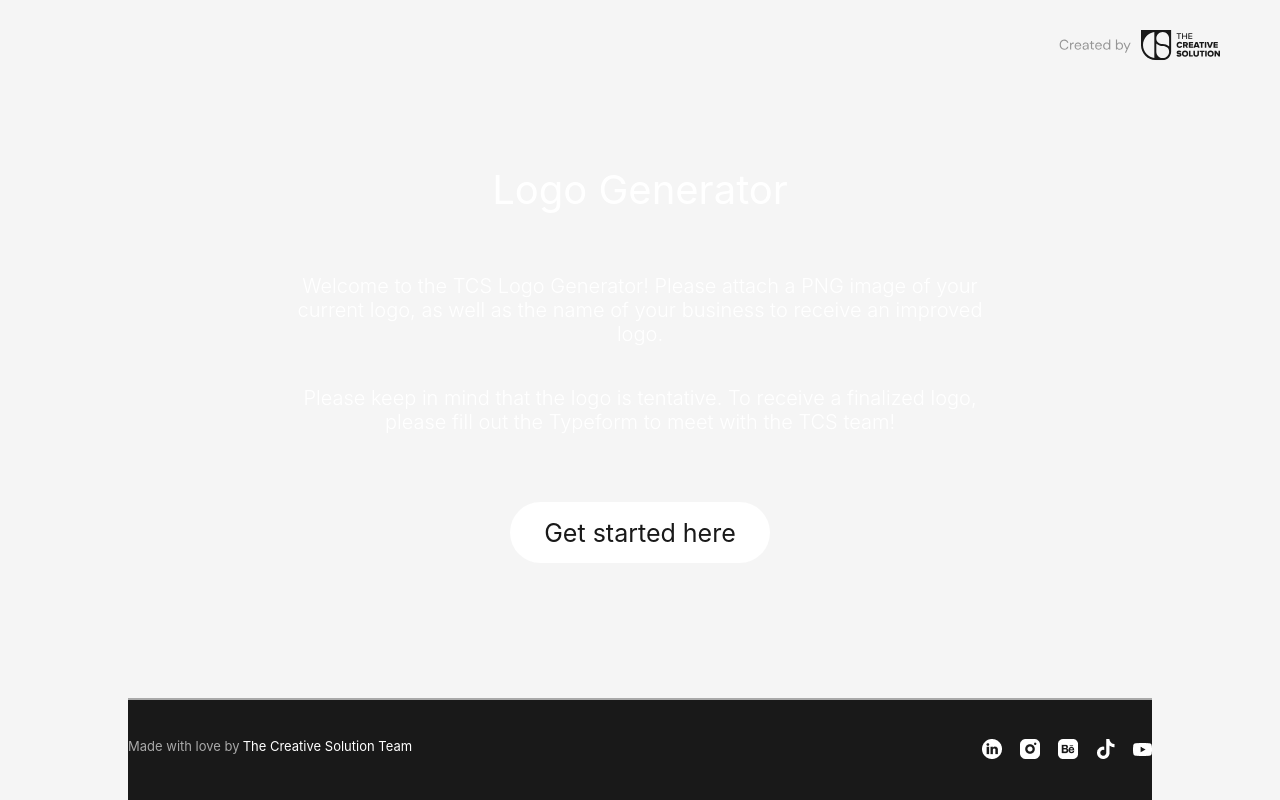
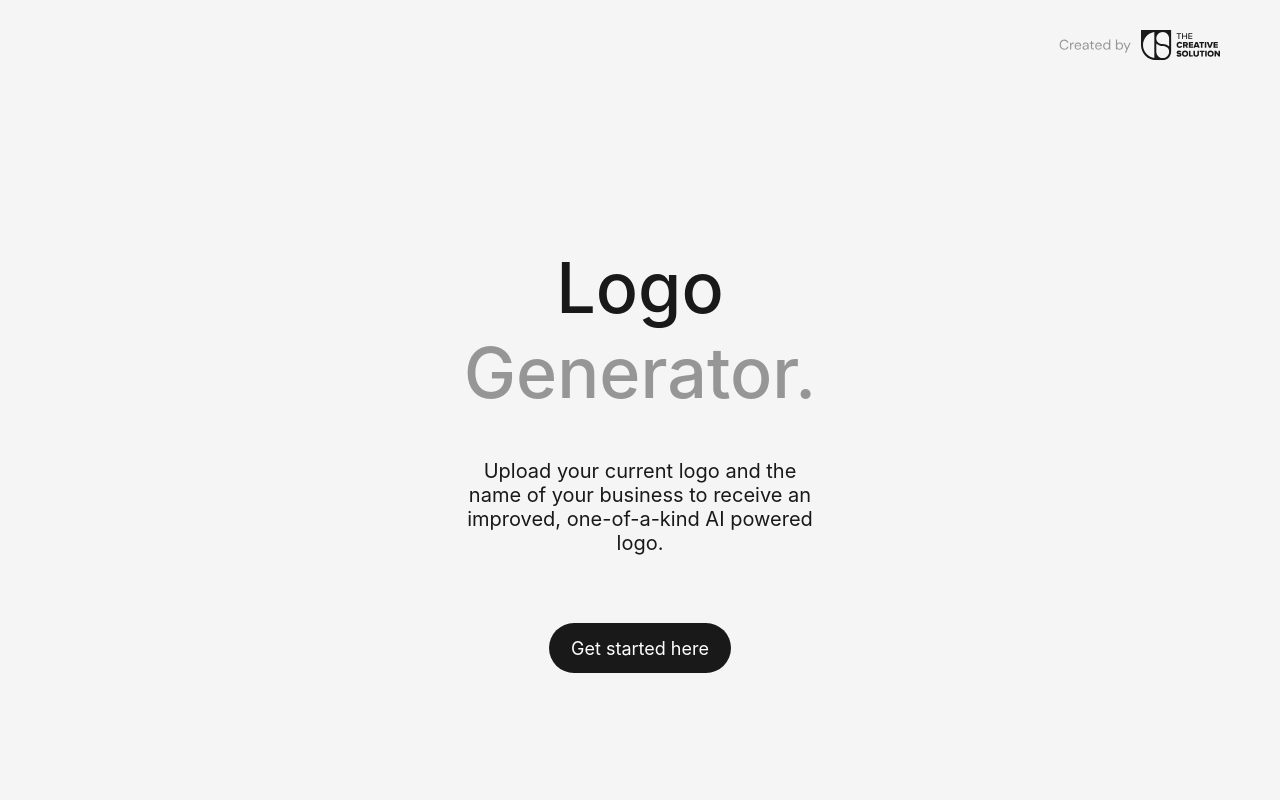
Before and after one commit to A1aNNN/tcs-logo-client, a React (Create React App) app: page / in a window 1280 px wide. Built offline with nearby package versions, Linux system fonts and the light colour scheme; no server answers.

Commit message:
done landing page

```diff
--- a/src/App.css
+++ b/src/App.css
@@ -20,6 +20,16 @@ body, html {
   padding-top: 30px;
   /* padding-left: 30px; */
   padding-right: 60px;
+}
+
+@media (max-width: 600px) {
+  .logo-box {
+    text-align: center;
+  }
+
+  .logo {
+    padding-right: 0px;
+  }
 }
 
 .content {
@@ -49,6 +59,25 @@ body, html {
   line-height: normal;
 
   margin-top: 100px;
+}
+
+.text-title-start-logo {
+  color: #191919;
+  font-size: 70px;
+  font-family: Inter;
+  font-weight: 500;
+  /* margin-top: 0; */
+  margin-bottom: 0;
+  margin-top: 180px;
+}
+
+.text-title-start-generator {
+  color: #969696;
+  font-size: 70px;
+  font-family: Inter;
+  font-weight: 500;
+  margin-top: 0;
+  margin-bottom: 24px;
 }
 
 .text-title-upload {
@@ -101,13 +130,18 @@ body, html {
 
 
 .start-paragraph {
-  color: #fff;
+  /* color: #fff;
   font-family: Inter;
   font-size: 20px;
   font-style: normal;
   font-weight: 300;
   line-height: normal;
-  width: 700px;
+  width: 700px; */
+
+  color: #191919;
+  font-family: Inter;
+  font-size: 20px;
+  width: 370px;
 }
 
 @media (max-width: 1000px) {
@@ -122,18 +156,21 @@ body, html {
 .start-button {
   margin-top: 48px;
 
-  background-color: #fff;
-  width: 260px;
-  height: 61px;
+  /* background-color: #fff; */
+  background-color: #191919;
+  width: 182px;
+  height: 50px;
   border-radius: 100px;
   border-top: hidden;
   border-right: hidden;
   border-left: hidden;
   border-bottom: hidden;
+  margin-bottom: 20px;
 
-  color: #191919;
+  /* color: #191919; */
+  color: #fff;
   font-family: Inter;
-  font-size: 25px;
+  font-size: 18px;
   font-weight: 400;
   transition: background-color 0.3s, color 0.3s;
 
@@ -141,9 +178,11 @@ body, html {
 }
 
 .start-button:hover {
-  color: #fff;
-  background-color: #191919;
-  border: 0.5px solid #fff;
+  /* color: #fff;
+  background-color: #191919; */
+  color: #191919;
+  background-color: #f5f5f5;
+  border: 1.3px solid #191919;
 }
 
 
--- a/src/components/Start.js
+++ b/src/components/Start.js
@@ -20,25 +20,35 @@ const Start = ({ onNext }) => {
         </Box>
 
         <Box className='content start-content' display='flex' flexDirection='column'>
-            <Text className='text-title-start'>
+            {/* <Text className='text-title-start'>
                 Logo Generator
+            </Text> */}
+            <Text className='text-title-start-logo'>
+                Logo
             </Text>
-            <Text className='start-paragraph'>
+            <Text className='text-title-start-generator'>
+                Generator.
+            </Text>
+            {/* <Text className='start-paragraph'>
                 Welcome to the TCS Logo Generator! Please attach a PNG image of
                 your current logo, as well as the name of your business to receive
                 an improved logo.
-            </Text>
-            <Text className='start-paragraph'>
+            </Text> */}
+            {/* <Text className='start-paragraph'>
                 Please keep in mind that the logo is tentative. To receive a
                 finalized logo, please fill out the Typeform to meet
                 with the TCS team!
+            </Text> */}
+            <Text className='start-paragraph'>
+                Upload your current logo and the name of your business to receive an improved,
+                one-of-a-kind AI powered logo.
             </Text>
             <Button className='start-button' onClick={onNext}>
                 Get started here
             </Button>
         </Box>
 
-        <Footer/>
+        {/* <Footer/> */}
     </Box>
   )
 }
```
